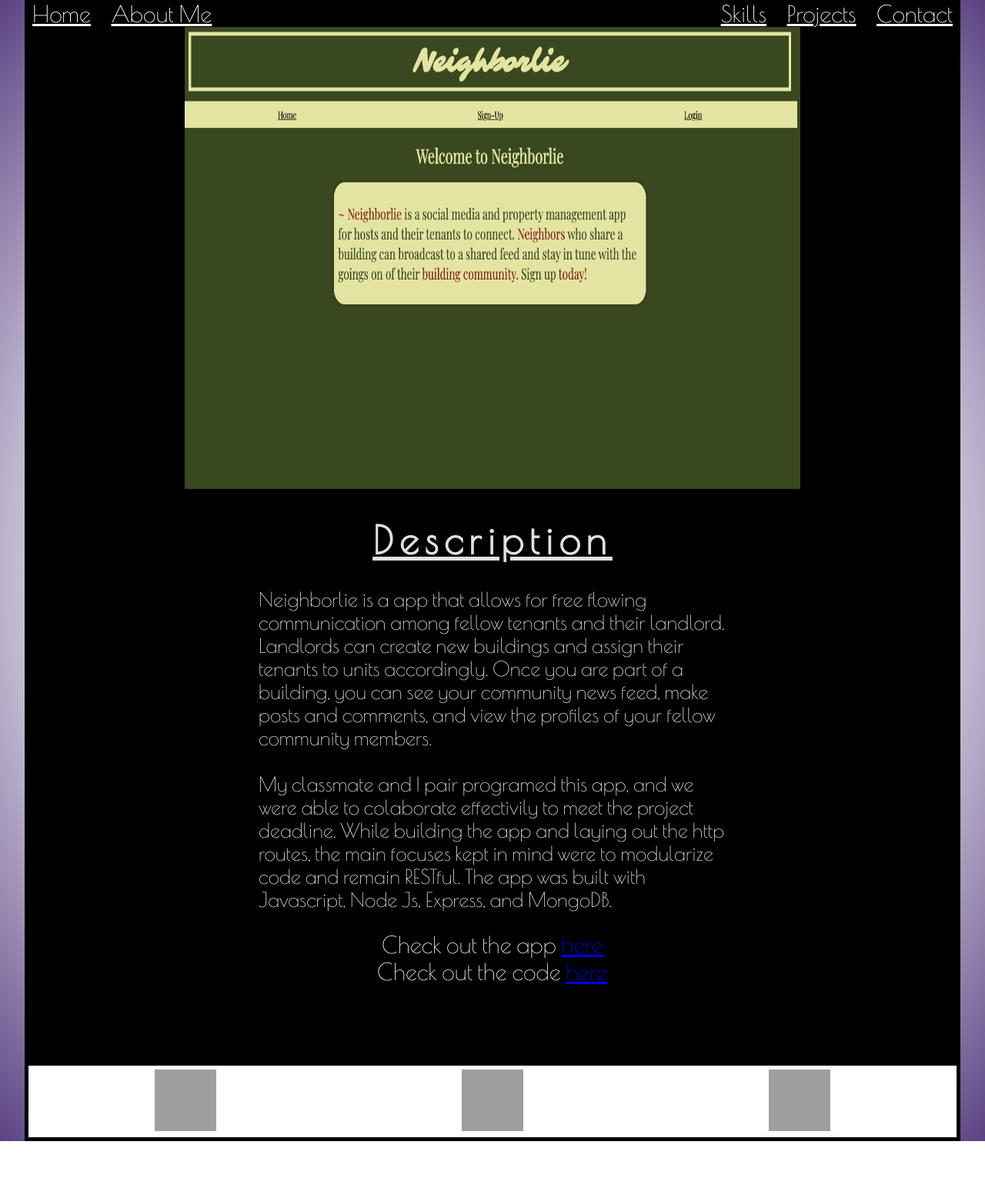
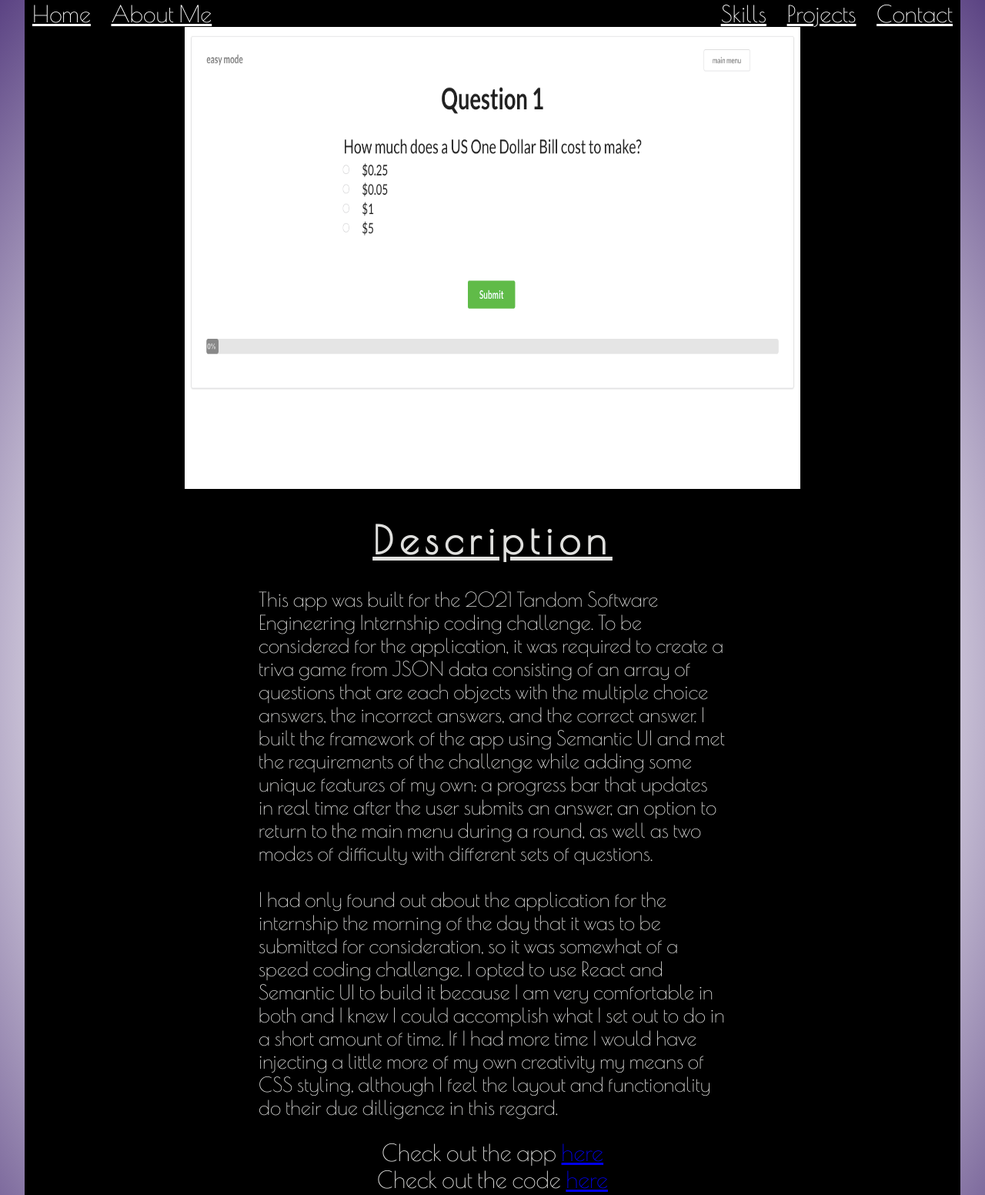
Before and after one commit to rgohma2/my-portfolio, a plain HTML site: page neighborlie.html in a window 1280 px wide. Shown: the top 1552 px of the page at 77% size. Before the commit the page ends 1482 px from the top, so only its background shows below. Drawn offline with nearby package versions, Linux system fonts and the light colour scheme; grey boxes are pictures that could not be loaded.

Commit message:
switched out localized project study for tandom

```diff
--- a/neighborlie.html
+++ b/neighborlie.html
@@ -20,23 +20,21 @@
 <body>
 	<div class="proj-main">
 		<div class="proj-show">
-			<a href="https://neighborlie.herokuapp.com/"><img class="proj" src="portfolio-images/neighborlie.png"></a>
+			<a href="https://rgohma2.github.io/tandom-trivia-coding-project/"><img class="proj" src="portfolio-images/tandom.png"></a>
 		<h1 class="header">Description</h1>
 		<div class="desc">
-			<p>Neighborlie is a app that allows for free flowing communication among fellow tenants and their landlord. Landlords can create new buildings and assign their tenants to units accordingly. Once you are part of a building, you can see your community news feed, make posts and comments, and view the profiles of your fellow community members.
+			<p>This app was built for the 2021 Tandom Software Engineering Internship coding challenge. To be considered for the application, it was required to create a triva game from JSON data consisting of an array of questions that are each objects with the multiple choice answers, the incorrect answers, and the correct answer. I built the framework of the app using Semantic UI and met the requirements of the challenge while adding some unique features of my own: a progress bar that updates in real time after the user submits an answer, an option to return to the main menu during a round, as well as two modes of difficulty with different sets of questions.
 
 			<br>
 			<br>
-			My classmate and I pair programed this app, and we were able to colaborate effectivily to meet the project deadline.
-			While building the app and laying out the http routes, the main focuses kept in mind were to modularize code and remain RESTful.
-			The app was built with Javascript, Node Js, Express, and MongoDB.
+			I had only found out about the application for the internship the morning of the day that it was to be submitted for consideration, so it was somewhat of a speed coding challenge. I opted to use React and Semantic UI to build it because I am very comfortable in both and I knew I could accomplish what I set out to do in a short amount of time. If I had more time I would have injecting a little more of my own creativity my means of CSS styling, although I feel the layout and functionality do their due dilligence in this regard.
 			</p>
 			<div class="check-it-out">
 				<div>
-					Check out the app <a href="https://neighborlie.herokuapp.com/">here</a>
+					Check out the app <a href="https://rgohma2.github.io/tandom-trivia-coding-project/">here</a>
 				</div>
 				<div>
-					Check out the code <a href="https://github.com/Moonchildboy/Neighborly-MEN-app">here</a>
+					Check out the code <a href="https://github.com/rgohma2/tandom-trivia-coding-project">here</a>
 				</div>
 			</div>
 		</div>
```
Also changed, not shown: index.html (+1 -1 lines), portfolio-images/tandom.png (added).
